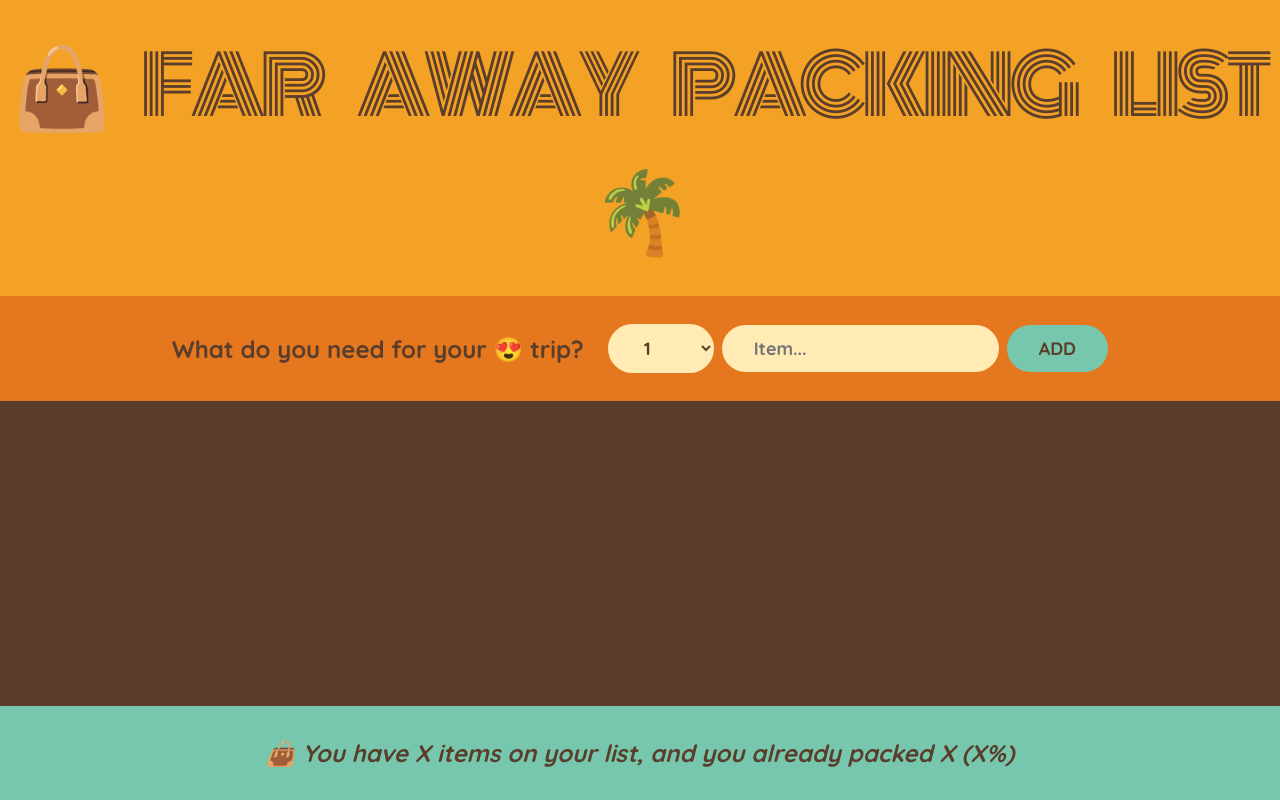
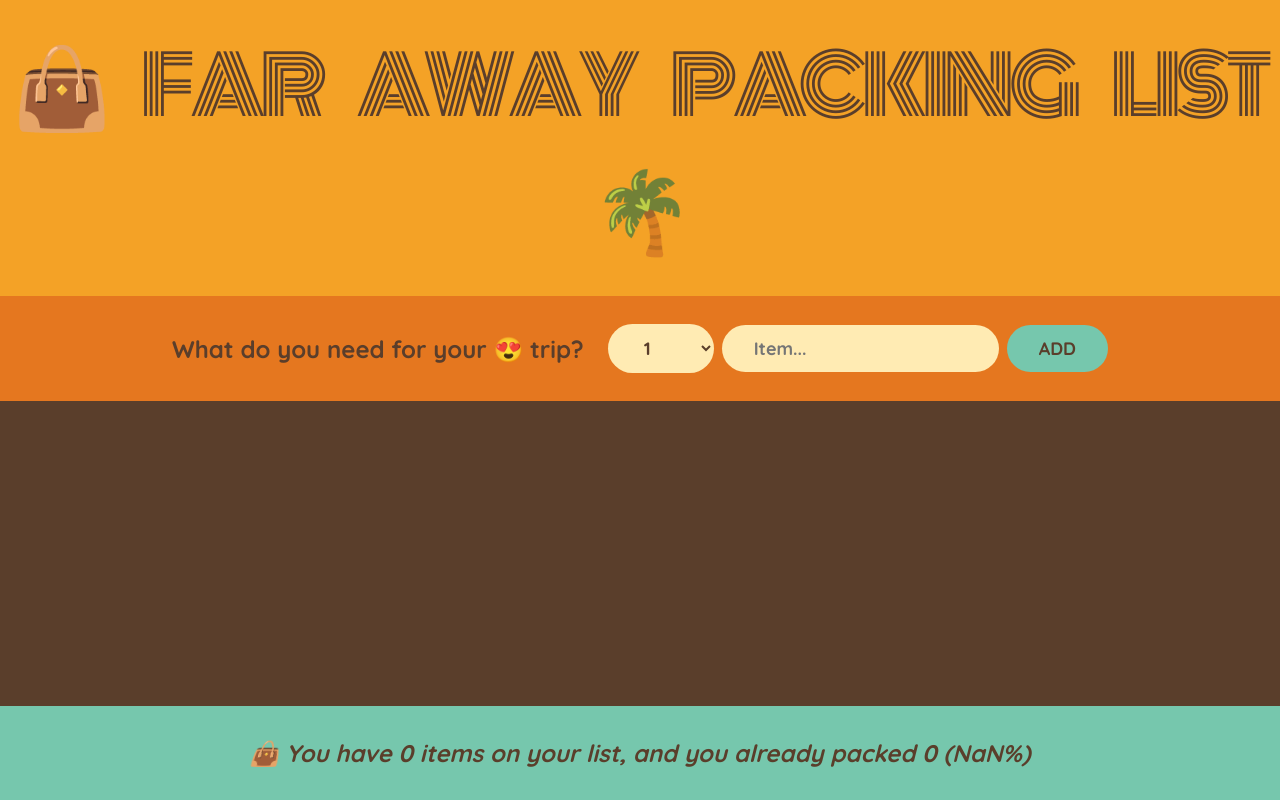
Before and after one commit to carlhicban/travel-list-react, a React (Create React App) app: page / in a window 1280 px wide. Built offline with nearby package versions, Linux system fonts and the light colour scheme.

Commit message:
Add stats props

```diff
--- a/src/App.js
+++ b/src/App.js
@@ -28,7 +28,7 @@
         onDeleteItem={handleDeleteItem}
         onToggleItems={handleToggleItem}
       />
-      <Stats />
+      <Stats items={items} />
     </div>
   );
 }
@@ -106,10 +106,18 @@
     </li>
   );
 }
-function Stats() {
+function Stats({ items }) {
+  const numItems = items.length;
+  const numPacked = items.filter((item) => item.packed).length;
+  const percentage = Math.round((numPacked / numItems) * 100);
   return (
     <footer className="stats">
-      <em>👜 You have X items on your list, and you already packed X (X%)</em>
+      <em>
+        {percentage === 100
+          ? "You got everything! Ready to go ->"
+          : `👜 You have ${numItems} items on your list, and you already packed
+       ${numPacked} (${percentage}%)`}
+      </em>
     </footer>
   );
 }
```
